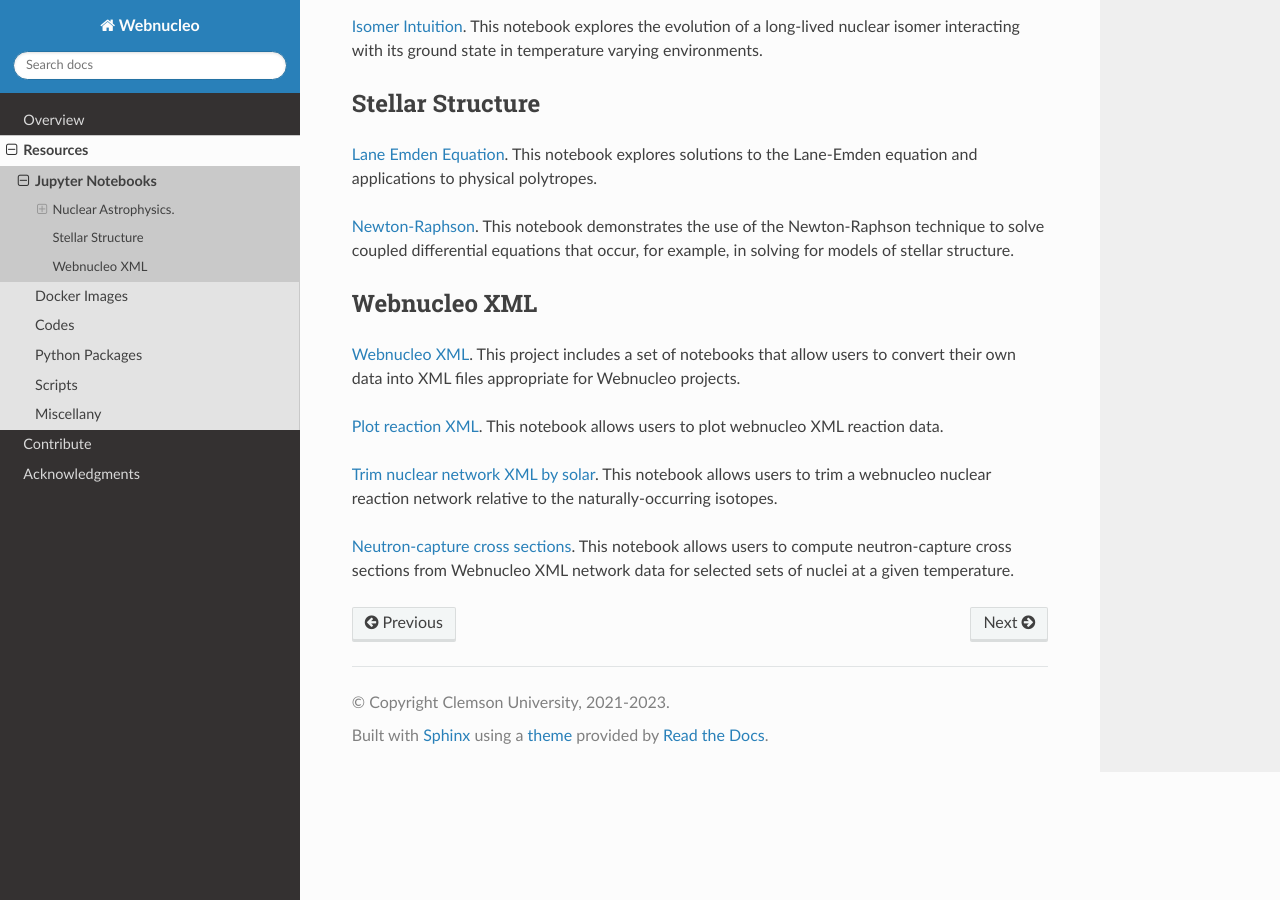
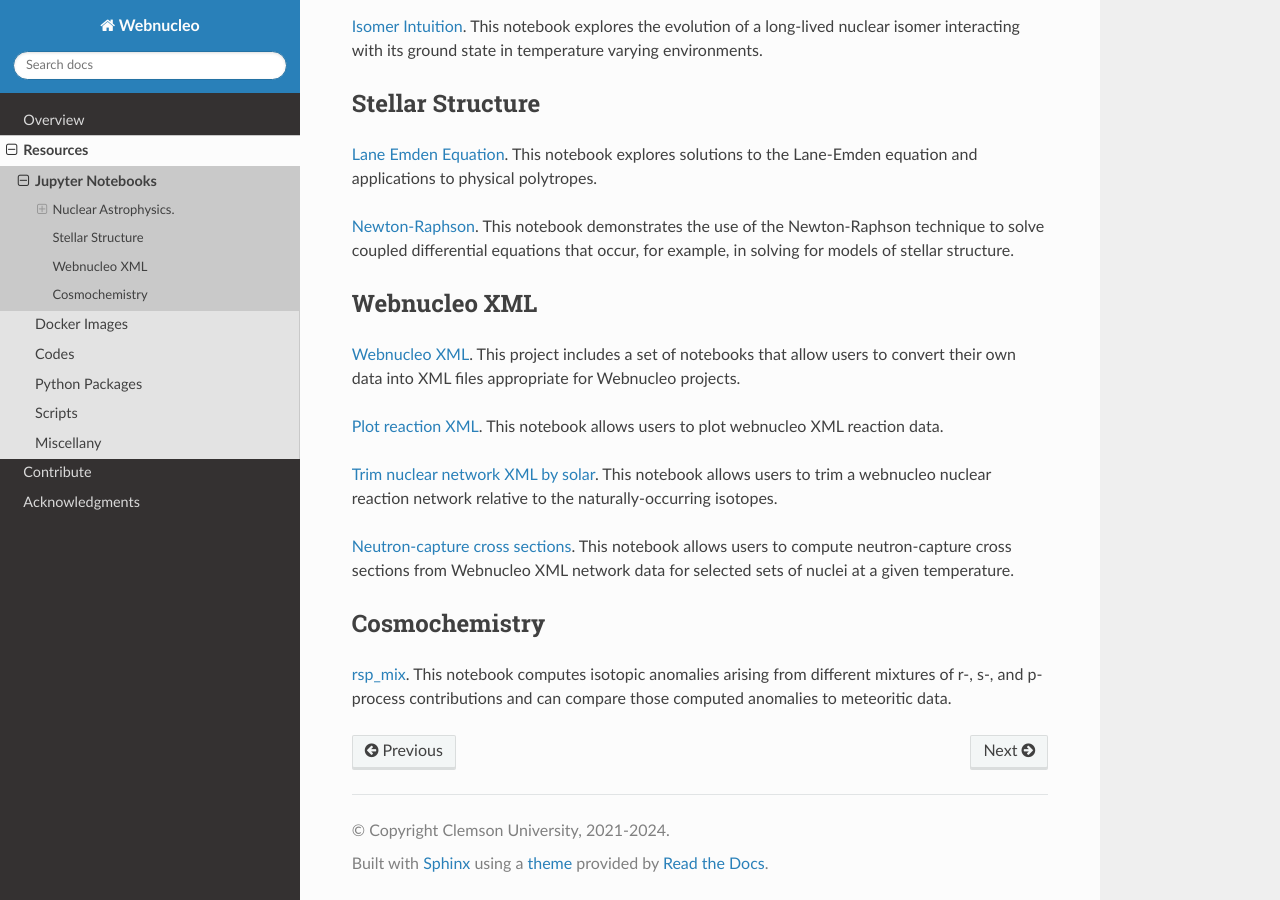
Before and after one commit to webnucleo-org/webnucleo, a Sphinx documentation site: the page built from doc/source/jupyter_notebooks.rst, in a window 1280 px wide and 900 px high, scrolled down 731 px. Built offline with Sphinx 7.4.7 and the Read the Docs theme 2.0.0, drawn with Linux system fonts in a browser that asks for light colours.

Commit message:
Add cosmochemistry.  Update.

```diff
--- a/doc/source/jupyter_notebooks.rst
+++ b/doc/source/jupyter_notebooks.rst
@@ -69,3 +69,9 @@
 <https://github.com/mbradle/Neutron_Capture_Cross_Sections>`_.
 This notebook allows users to compute neutron-capture cross sections from Webnucleo XML
 network data for selected sets of nuclei at a given temperature.
+
+Cosmochemistry
+--------------
+
+`rsp_mix <https://github.com/mbradle/rsp_mix>`_.
+This notebook computes isotopic anomalies arising from different mixtures of r-, s-, and p-process contributions and can compare those computed anomalies to meteoritic data.
--- a/webnucleo/__about__.py
+++ b/webnucleo/__about__.py
@@ -4,4 +4,4 @@
 __summary__ = "Clemson University-based project on nuclear astrophysics, astronomy, and cosmochemistry"
 __version__ = "1.0.0"
 __author__ = "Clemson University"
-__copyright__ = "Clemson University, 2021-2023"
+__copyright__ = "Clemson University, 2021-2024"
```
